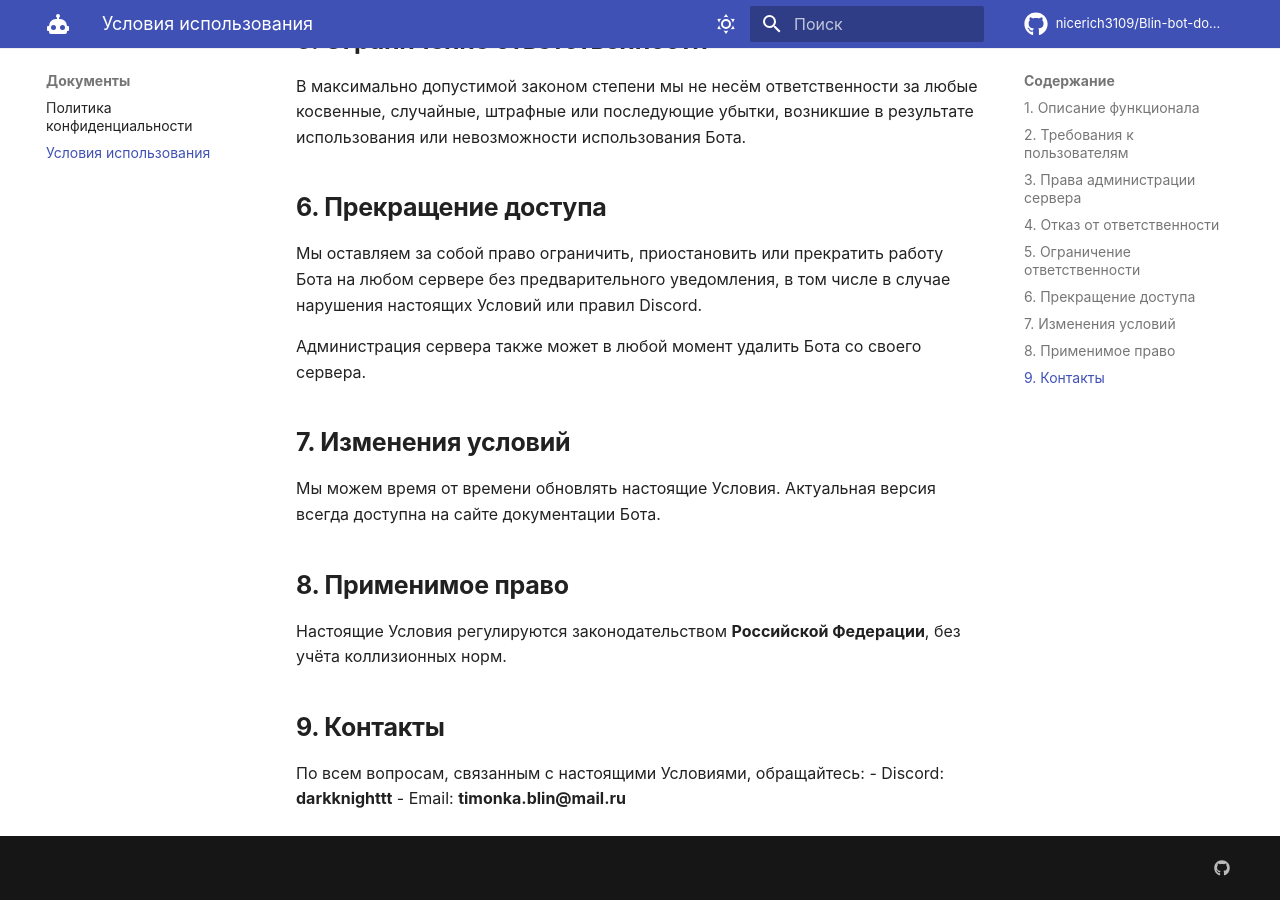
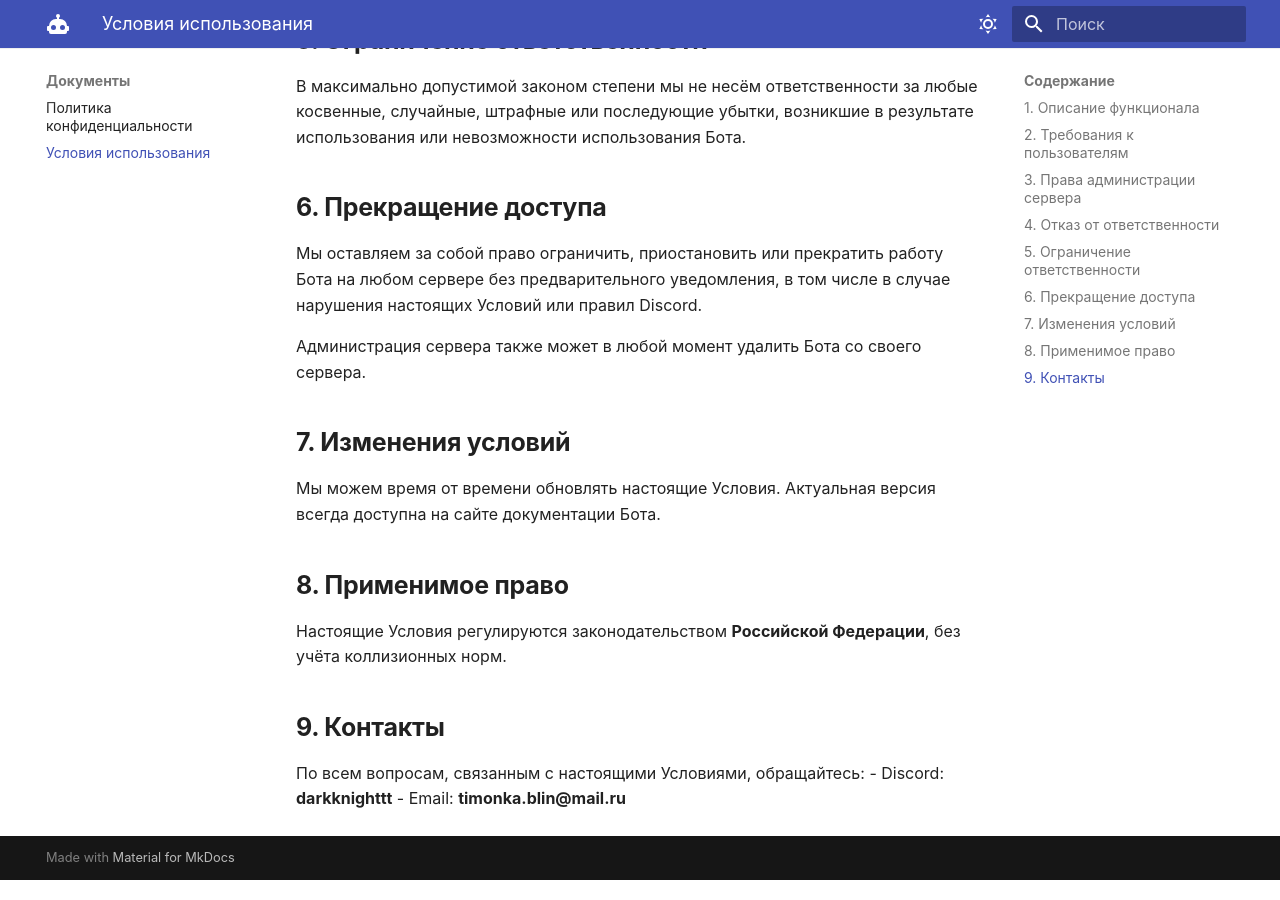
Before and after one commit to nicerich3109/Blin-bot-documentation, an MkDocs documentation site: the page built from docs/terms-of-service.md, in a window 1280 px wide and 900 px high, scrolled down 1374 px. Built offline with MkDocs 1.6.1 and Material for MkDocs 9.7.7, drawn with Linux system fonts in a browser that asks for light colours; comment, search, counter and statistics services are not loaded; some of the changed lines change nothing that is shown.

Commit message:
Update mkdocs.yml

```diff
--- a/mkdocs.yml
+++ b/mkdocs.yml
@@ -3,7 +3,6 @@ site_description: Официальная документация Discord-бот
 site_author: Blin Bot Team
 site_url: https://nicerich3109.github.io/Blin-bot-documentation/
 repo_name: nicerich3109/Blin-bot-documentation
-repo_url: https://github.com/nicerich3109/Blin-bot-documentation
 edit_uri: ""
 
 theme:
@@ -37,13 +36,6 @@ theme:
 extra_css:
   - stylesheets/extra.css
 
-extra:
-  social:
-    - icon: fontawesome/brands/github
-      link: https://github.com/nicerich3109/Blin-bot-documentation
-      name: GitHub
-  generator: false
-
 nav:
   - Главная: index.md
   - Документы:
```
